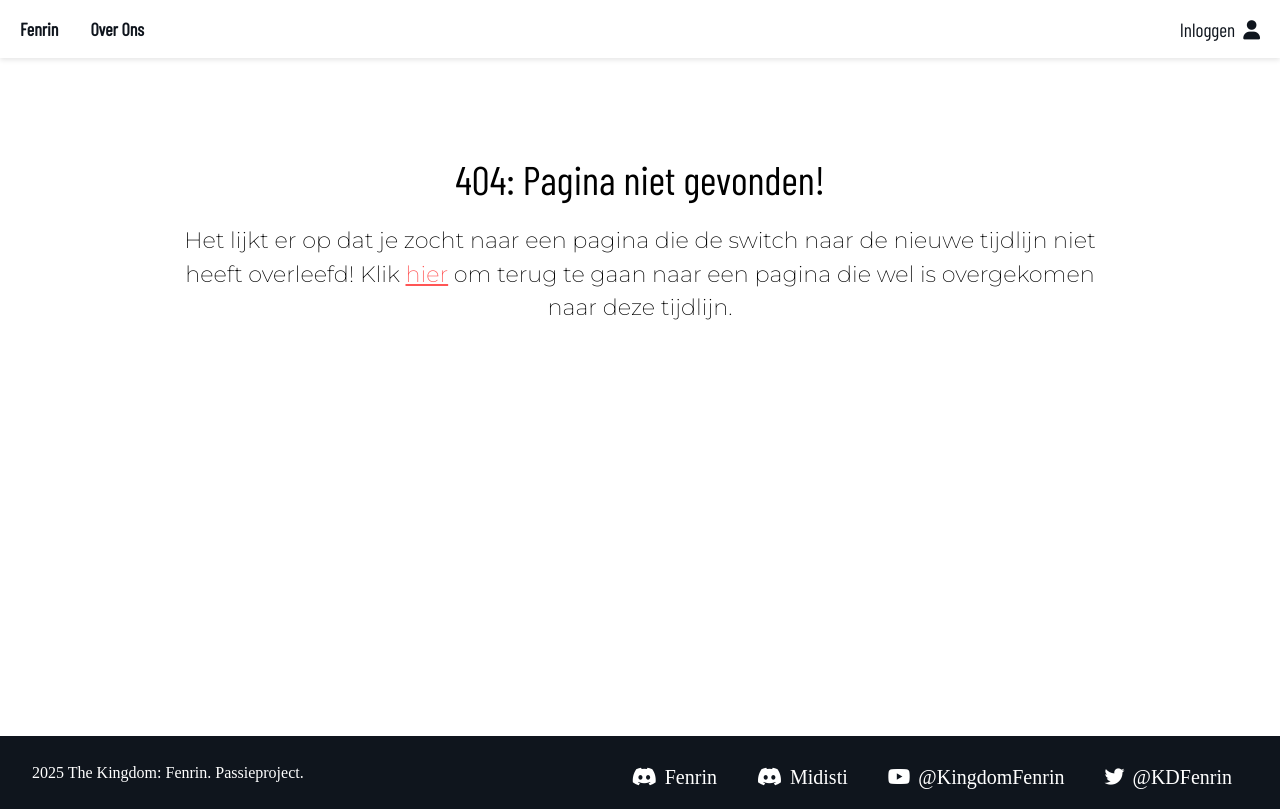
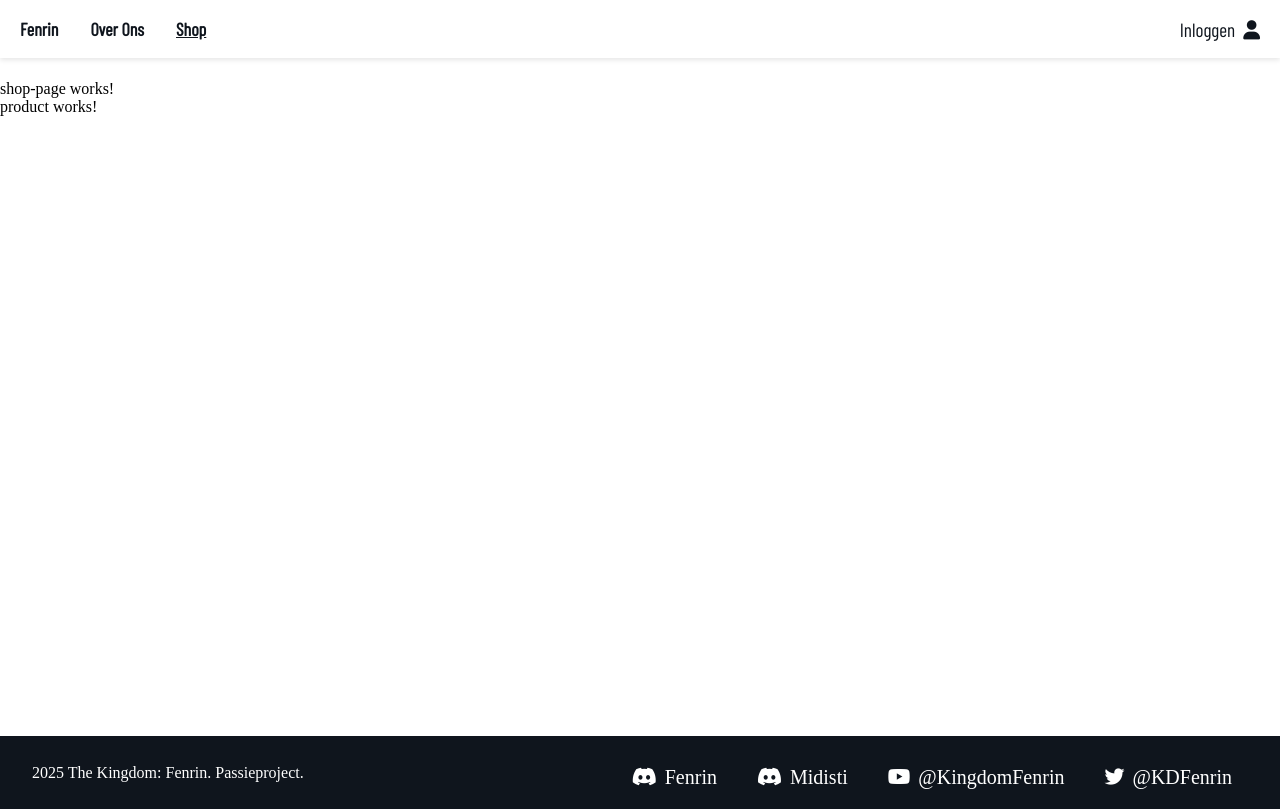
Before and after one commit to JustinSpoor/IPRWC_Herkansing, an Angular app in the folder fenrin_frontend/: page /shop in a window 1280 px wide. Built offline with nearby package versions, Linux system fonts and the light colour scheme.

Commit message:
shop page
added boilerplate for the shop page

```diff
--- a/fenrin_frontend/src/app/app-routing.module.ts
+++ b/fenrin_frontend/src/app/app-routing.module.ts
@@ -4,7 +4,7 @@ import {PageNotFoundComponent} from "./error/page-not-found/page-not-found.compo
 import { homeRoutes } from './home/home-routing.module'
 import {loginRoutes} from "./login/login-routing.module";
 import {aboutRoutes} from "./about/about-routing.module";
-
+import {shopRoutes} from "./shop/shop-routing.module"
 
 
 const routes: Routes = [
@@ -18,6 +18,7 @@ const routes: Routes = [
       },
       ...homeRoutes,
       ...aboutRoutes,
+      ...shopRoutes,
       ...loginRoutes,
       {
         path: '**',
--- a/fenrin_frontend/src/app/app.module.ts
+++ b/fenrin_frontend/src/app/app.module.ts
@@ -14,6 +14,7 @@ import {ReactiveFormsModule} from "@angular/forms";
 import {BrowserAnimationsModule} from "@angular/platform-browser/animations";
 import {ToastrModule} from "ngx-toastr";
 import {AboutModule} from "./about/about.module";
+import {ShopModule} from "./shop/shop.module"
 
 
 @NgModule({
@@ -35,6 +36,7 @@ import {AboutModule} from "./about/about.module";
         AboutModule,
         ErrorModule,
         LoginModule,
+        ShopModule,
         ReactiveFormsModule,
         FooterModule,
     ],
--- a/fenrin_frontend/src/app/header/header/header.component.html
+++ b/fenrin_frontend/src/app/header/header/header.component.html
@@ -4,9 +4,12 @@
         <ul>
           <li><a routerLink="home" routerLinkActive="active"  >Fenrin</a></li>
           <li><a routerLink="about" routerLinkActive="active" >Over Ons</a></li>
+          <li><a routerLink="shop" routerLinkActive="active">Shop</a></li>
         </ul>
       </nav>
     </div>
+
+    <!--  TODO: winkelmandje knop (alleen te zien als je op de shop page zit?)  -->
 
     <button *ngIf="isLoggedIn == false" class="loginButton font-barlow-regular" routerLink="login">
       <span>Inloggen</span>
--- /dev/null
+++ b/fenrin_frontend/src/app/shop/shop-page/product/product.component.html
@@ -0,0 +1 @@
+<p>product works!</p>
--- /dev/null
+++ b/fenrin_frontend/src/app/shop/shop-page/shop-page.component.html
@@ -0,0 +1,2 @@
+<p>shop-page works!</p>
+<app-product></app-product>
--- /dev/null
+++ b/fenrin_frontend/src/app/shop/shop-page/shop-page.component.scss
@@ -0,0 +1,7 @@
+p {
+  margin-top: 5rem;
+}
+
+.test {
+  margin-top: 5rem;
+}
--- /dev/null
+++ b/fenrin_frontend/src/app/shop/shop-routing.module.ts
@@ -0,0 +1,17 @@
+import {RouterModule, Routes} from "@angular/router";
+import {NgModule} from "@angular/core";
+import { ShopPageComponent } from './shop-page/shop-page.component'
+
+export const shopRoutes: Routes = [
+  {
+    path: 'shop',
+    component: ShopPageComponent,
+  }
+]
+
+@NgModule({
+  imports: [RouterModule.forChild(shopRoutes)],
+  exports: [RouterModule]
+})
+
+export class ShopRoutingModule {}
```
Also changed, not shown: fenrin_frontend/src/app/shop/shop-page/product/product.component.ts (added, +10 -0 lines), fenrin_frontend/src/app/shop/shop-page/shop-page.component.ts (added, +10 -0 lines), fenrin_frontend/src/app/shop/shop.module.ts (added, +18 -0 lines), fenrin_frontend/src/app/shop/shop-page/product/product.component.scss (added), 2 other files (tests, documents, lock files or other folders).
